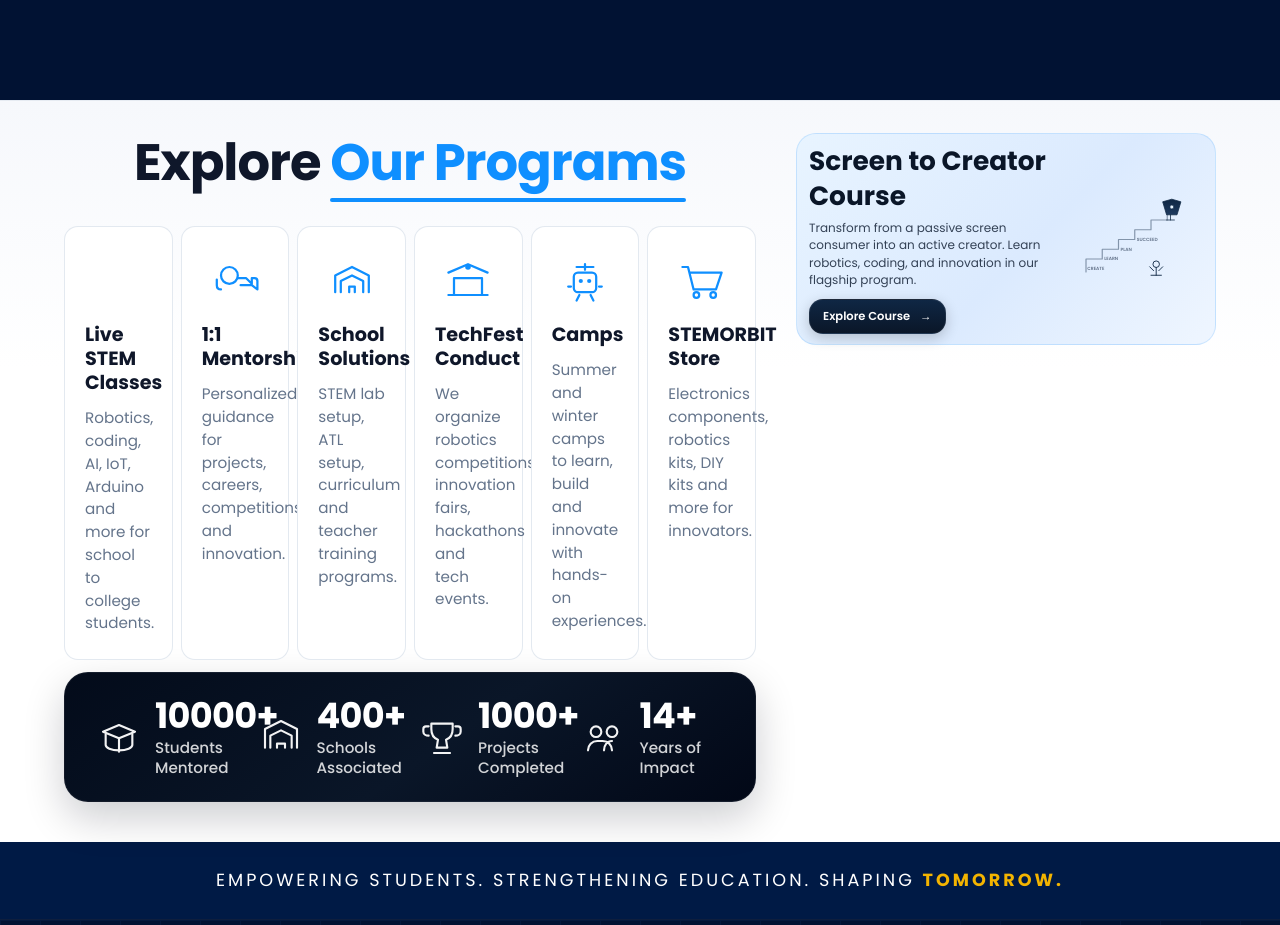
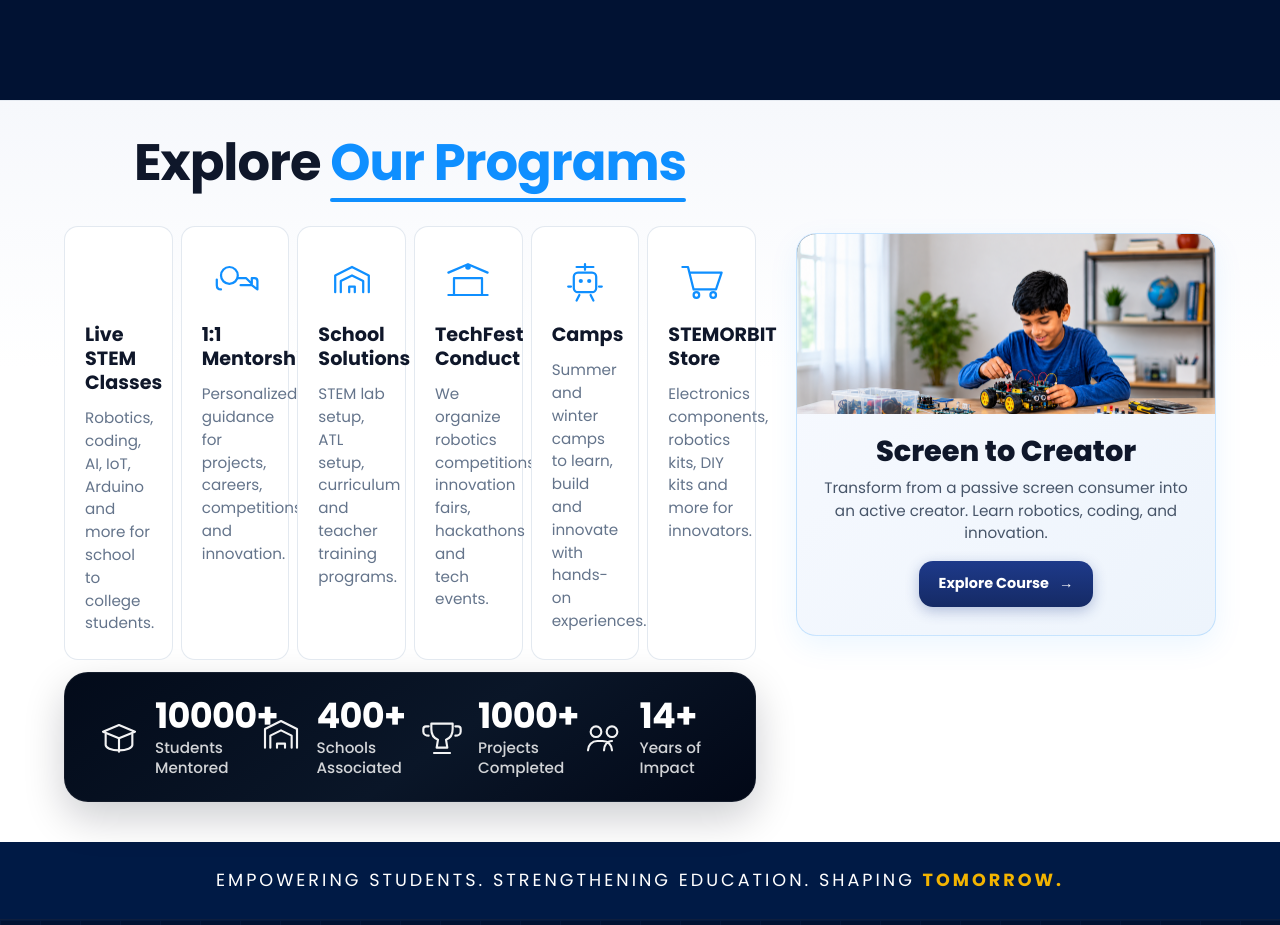
Before and after one commit to vivektripathi9/varun_sanduja, a Next.js app: page / in a window 1280 px wide. Shown: the part 2340-3265 px from the top of the page. Built offline with nearby package versions, Linux system fonts and the light colour scheme.

Commit message:
mobile view fixed

```diff
--- a/app/globals.css
+++ b/app/globals.css
@@ -956,58 +956,59 @@
 
 .programs-cta-box {
   display: flex;
-  flex-wrap: wrap;
-  align-items: center;
-  justify-content: space-between;
-  gap: 8px;
-  padding: 10px 12px;
+  flex-direction: column;
+  overflow: hidden;
   border-radius: 20px;
-  background: linear-gradient(135deg, #e8f4ff 0%, #dbeafe 55%, #eff6ff 100%);
-  border: 1px solid rgba(15, 143, 255, 0.15);
+  background: linear-gradient(135deg, #f8faff 0%, #edf4fc 100%);
+  border: 1px solid rgba(15, 143, 255, 0.2);
+  box-shadow: 0 10px 30px rgba(15, 143, 255, 0.08);
+  margin-top: 100px; /* Align top with the cards */
 }
 
 .programs-cta-copy {
-  flex: 1 1 200px;
-  min-width: 0;
+  padding: 20px 24px 28px;
+  text-align: center;
+  display: flex;
+  flex-direction: column;
+  align-items: center;
 }
 
 .programs-cta-heading {
-  font-size: 1.65rem;
-  font-weight: 700;
-  color: #0a1628;
-  margin-bottom: 6px;
-  line-height: 1.3;
+  font-size: 1.8rem;
+  font-weight: 800;
+  color: #0f172a;
+  margin-bottom: 8px;
+  line-height: 1.2;
 }
 
 .programs-cta-text {
-  font-size: 0.75rem;
-  line-height: 1.45;
-  color: #334155;
-  margin-bottom: 10px;
-  max-width: 32ch;
+  font-size: 0.95rem;
+  line-height: 1.5;
+  color: #475569;
+  margin-bottom: 16px;
+  max-width: 40ch;
 }
 
 .programs-cta-btn {
   display: inline-flex;
   align-items: center;
   gap: 10px;
-  padding: 8px 13px;
+  padding: 12px 20px;
   border-radius: var(--radius-md);
-  background: linear-gradient(180deg, #0f2744, #0a1628);
+  background: linear-gradient(180deg, #1e3a8a, #152a65);
   color: #fff;
   text-decoration: none;
-  font-weight: 600;
-  font-size: 0.72rem;
-  border: 1px solid rgba(255, 255, 255, 0.08);
-  box-shadow: 0 4px 14px rgba(0, 0, 0, 0.2);
-  transition: background 0.2s var(--ease-out), transform 0.2s var(--ease-out),
-    box-shadow 0.2s var(--ease-out);
+  font-weight: 700;
+  font-size: 0.9rem;
+  border: none;
+  box-shadow: 0 4px 14px rgba(30, 58, 138, 0.3);
+  transition: all 0.2s var(--ease-out);
 }
 
 .programs-cta-btn:hover {
-  background: linear-gradient(180deg, #152a45, #020817);
+  background: linear-gradient(180deg, #2563eb, #1d4ed8);
   transform: translateY(-2px);
-  box-shadow: 0 8px 22px rgba(0, 0, 0, 0.28);
+  box-shadow: 0 8px 22px rgba(37, 99, 235, 0.4);
 }
 
 .programs-cta-btn:focus-visible {
@@ -1015,15 +1016,21 @@
   outline-offset: 3px;
 }
 
-.programs-cta-art {
-  flex-shrink: 0;
-  display: flex;
-  align-items: flex-end;
-  justify-content: center;
+.programs-cta-image-wrapper {
+  width: 100%;
+  height: 180px;
+  position: relative;
+  background: #0f2744;
+}
+
+.programs-cta-image {
+  width: 100%;
+  height: 100%;
+  object-fit: cover;
 }
 
 .programs-cta-art-svg {
-  max-width: 130px;
+  max-width: 160px;
   height: auto;
 }
 
@@ -1056,6 +1063,7 @@
   .programs-cta-box {
     justify-content: center;
     text-align: center;
+    margin-top: 0;
   }
 
   .programs-cta-copy {
@@ -1898,27 +1906,28 @@
 .pp-section {
   width: 100%;
   background: #f8fafc;
-  padding: 0;
-  /* removed side padding */
+  padding: 10px 20px 50px;
   position: relative;
 }
 
 .pp-container {
   width: 100%;
-  max-width: 100%;
-  margin: 0;
+  max-width: var(--layout-max-width);
+  margin: 0 auto;
 }
 
 /* HEADING */
 .pp-heading {
   text-align: center;
-  margin-bottom: 60px;
+  margin-top: 0;
+  margin-bottom: 30px;
 }
 
 .pp-heading h2 {
-  font-size: clamp(2.5rem, 5vw, 4rem);
+  font-size: clamp(1.5rem, 4vw, 4rem);
   color: #0f172a;
   font-weight: 900;
+  margin-top: 0;
   margin-bottom: 16px;
   letter-spacing: -0.02em;
 }
@@ -2104,7 +2113,16 @@
 
 @media(max-width: 768px) {
   .pp-section {
-    padding: 60px 20px;
+    padding: 0px 16px 40px;
+  }
+
+  .pp-heading {
+    margin-top: 0;
+    margin-bottom: 20px;
+  }
+
+  .pp-heading h2 {
+    font-size: 20px;
   }
 
   .pp-card {
@@ -2291,7 +2309,7 @@
 }
 
 .sk-left h2 {
-  font-size: clamp(2.5rem, 5vw, 4rem);
+  font-size: clamp(1.5rem, 4vw, 4rem);
   color: #fff;
   font-weight: 900;
   margin-bottom: 12px;
@@ -2392,7 +2410,7 @@
 }
 
 .sk-tracking-top h2 {
-  font-size: clamp(2.5rem, 5vw, 4rem);
+  font-size: clamp(1.5rem, 4vw, 4rem);
   color: #059669;
   font-weight: 900;
   margin-bottom: 12px;
@@ -2595,7 +2613,7 @@
 .benefits-section {
   width: 100%;
   background: #ffffff;
-  padding: 40px 0 20px;
+  padding: 100px 20px;
 }
 
 .benefits-container {
@@ -2611,7 +2629,7 @@
 .benefits-title {
   text-align: center;
   color: #0f172a;
-  font-size: clamp(2rem, 4vw, 3.2rem);
+  font-size: clamp(1.5rem, 4vw, 3.2rem);
   font-weight: 900;
   margin-bottom: 50px;
   text-transform: uppercase;
@@ -2681,7 +2699,7 @@
 
 @media(max-width: 768px) {
   .benefits-section {
-    padding: 0;
+    padding: 60px 20px;
   }
 
   .benefits-grid {
@@ -2703,18 +2721,23 @@
 
 @media(max-width: 500px) {
   .benefits-grid {
-    grid-template-columns: 1fr;
-    gap: 30px;
+    grid-template-columns: repeat(2, 1fr);
+    gap: 20px 10px;
+  }
+
+  .benefit-item {
+    padding: 0 10px;
   }
 
   .benefit-icon {
-    width: 80px;
-    height: 80px;
-    font-size: 36px;
+    width: 60px;
+    height: 60px;
+    font-size: 28px;
+    margin-bottom: 12px;
   }
 
   .benefit-item h3 {
-    font-size: 1.1rem;
+    font-size: 0.95rem;
   }
 }
 
--- a/components/GlobalProgramPlans.css
+++ b/components/GlobalProgramPlans.css
@@ -225,7 +225,10 @@
 
 @media(max-width: 768px) {
     .gpp-section {
-        padding: 40px 16px;
+        padding: 60px 20px;
+    }
+    .gpp-title {
+        font-size: 22px;
     }
     .gpp-plan-card {
         padding: 24px;
--- a/components/ProgramsShowcaseSection.tsx
+++ b/components/ProgramsShowcaseSection.tsx
@@ -172,93 +172,6 @@
   }
 }
 
-function StairsIllustration() {
-  return (
-    <svg
-      className="programs-cta-art-svg"
-      viewBox="0 0 200 140"
-      width="200"
-      height="140"
-      aria-hidden
-    >
-      <defs>
-        <linearGradient id="rocketBody" x1="0%" y1="0%" x2="0%" y2="100%">
-          <stop offset="0%" stopColor="#0f2744" />
-          <stop offset="100%" stopColor="#1e3a5f" />
-        </linearGradient>
-      </defs>
-      {/* Stairs */}
-      <path
-        d="M20 120 L20 100 L45 100 L45 85 L70 85 L70 70 L95 70 L95 55 L120 55 L120 40 L145 40 L145 28"
-        fill="none"
-        stroke="#0f2744"
-        strokeWidth="1.8"
-        strokeLinecap="round"
-        strokeLinejoin="round"
-        opacity="0.45"
-      />
-      {/* Step labels */}
-      <text
-        x="22"
-        y="117"
-        fontSize="7"
-        fill="#64748b"
-        fontWeight="600"
-        style={{ fontFamily: "inherit" }}
-      >
-        CREATE
-      </text>
-      <text
-        x="48"
-        y="102"
-        fontSize="7"
-        fill="#64748b"
-        fontWeight="600"
-        style={{ fontFamily: "inherit" }}
-      >
-        LEARN
-      </text>
-      <text
-        x="73"
-        y="87"
-        fontSize="7"
-        fill="#64748b"
-        fontWeight="600"
-        style={{ fontFamily: "inherit" }}
-      >
-        PLAN
-      </text>
-      <text
-        x="98"
-        y="72"
-        fontSize="7"
-        fill="#64748b"
-        fontWeight="600"
-        style={{ fontFamily: "inherit" }}
-      >
-        SUCCEED
-      </text>
-      {/* Rocket */}
-      <path
-        d="M138 12 L152 8 L166 12 L160 32 L144 32 Z"
-        fill="url(#rocketBody)"
-        stroke="#0f2744"
-        strokeWidth="1.2"
-      />
-      <path d="M150 32v8M144 40h12" stroke="#0f2744" strokeWidth="1.2" strokeLinecap="round" />
-      <circle cx="152" cy="20" r="3" fill="#e8f4ff" stroke="#0f2744" strokeWidth="1" />
-      {/* Person */}
-      <circle cx="128" cy="108" r="5" fill="none" stroke="#0f2744" strokeWidth="1.4" />
-      <path
-        d="M128 113v12M120 125h16M124 118l-6-6M132 118l6-6"
-        fill="none"
-        stroke="#0f2744"
-        strokeWidth="1.4"
-        strokeLinecap="round"
-      />
-    </svg>
-  );
-}
 
 function CalendarIcon() {
   return (
@@ -320,18 +233,24 @@
         </div>
 
         <aside className="programs-showcase-sidebar">
-          <div className="programs-cta-box">
+          <div className="programs-cta-box programs-cta-vertical">
+            <div className="programs-cta-image-wrapper">
+              <Image
+                src="/hero-bg-new.png"
+                alt="Screen to Creator Course"
+                width={300}
+                height={180}
+                className="programs-cta-image"
+              />
+            </div>
             <div className="programs-cta-copy">
-              <h3 className="programs-cta-heading">Screen to Creator Course</h3>
+              <h3 className="programs-cta-heading">Screen to Creator</h3>
               <p className="programs-cta-text">
-                Transform from a passive screen consumer into an active creator. Learn robotics, coding, and innovation in our flagship program.
+                Transform from a passive screen consumer into an active creator. Learn robotics, coding, and innovation.
               </p>
               <Link href="/screen-to-creator" className="programs-cta-btn">
                 Explore Course <span aria-hidden>→</span>
               </Link>
-            </div>
-            <div className="programs-cta-art">
-              <StairsIllustration />
             </div>
           </div>
         </aside>
```
Also changed, not shown: components/ParentAwarenessSection.css (+4 -4 lines), components/ProgramJourneySection.css (+27 -7 lines).
